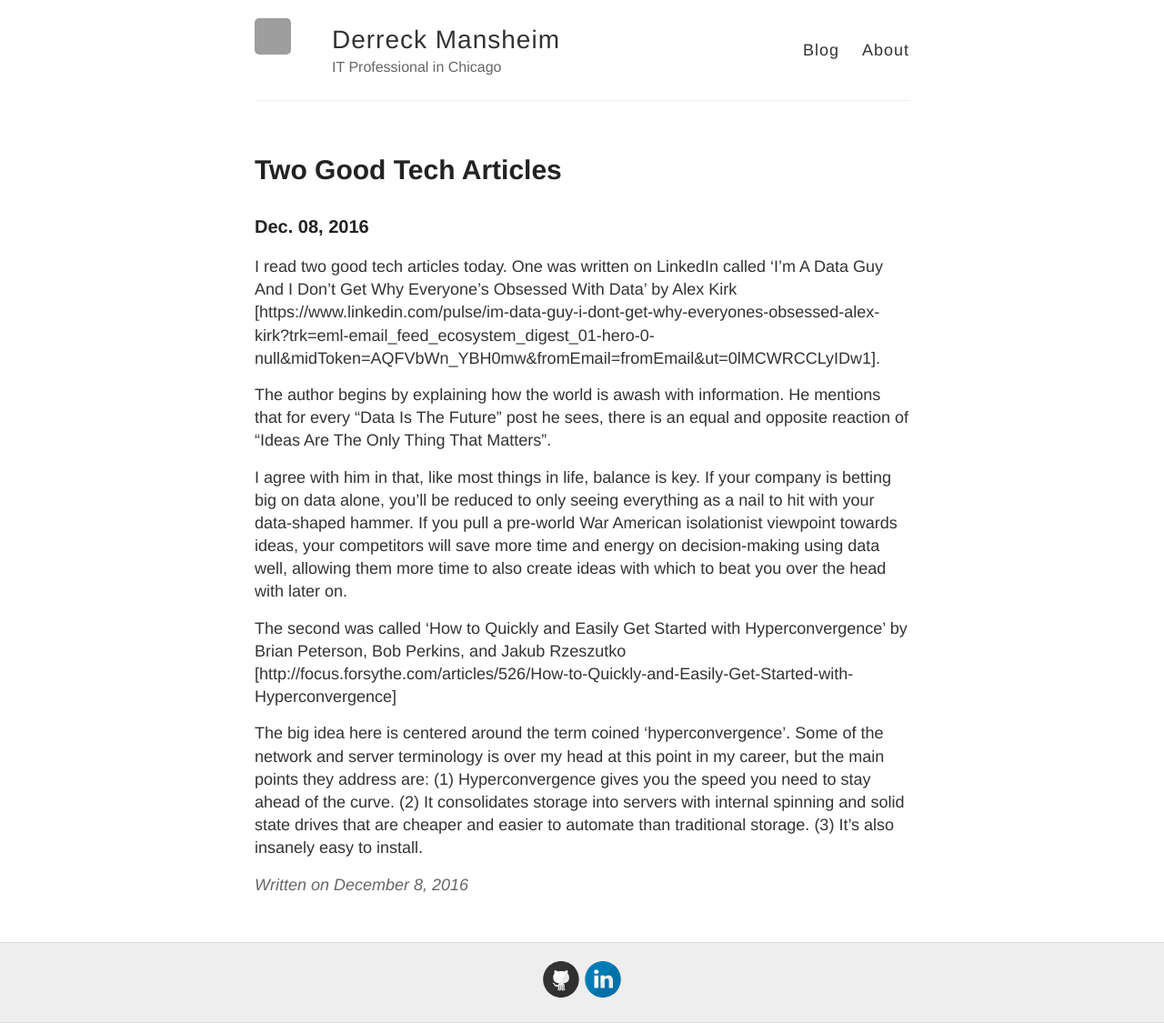
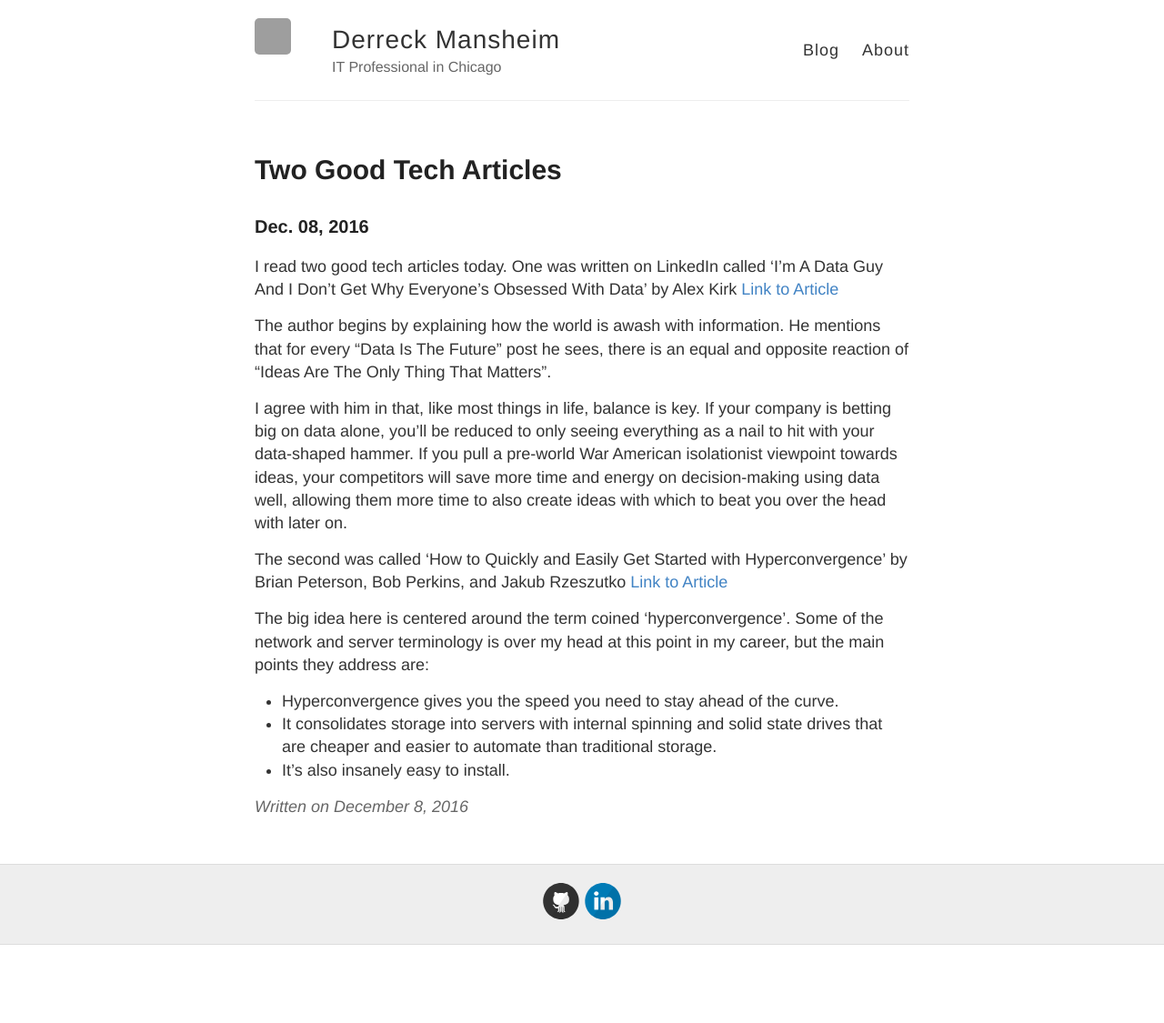
Before and after one commit to DerreckM/DerreckM.github.io, a Jekyll site: the page built from _posts/2016-12-08-Two-Good-Tech-Articles.md, in a window 1280 px wide. Shown: the whole page at 91% size. Built offline with Jekyll 4.4.1, drawn with Linux system fonts in a browser that asks for light colours; our own code applies the rules of GitHub Pages for plain Markdown files; after the commit the page ends 1039 px from its top, so only the background shows below that; grey boxes are pictures that could not be loaded.

Commit message:
modified new post 12-08-2016

```diff
--- a/_posts/2016-12-08-Two-Good-Tech-Articles.md
+++ b/_posts/2016-12-08-Two-Good-Tech-Articles.md
@@ -1,7 +1,7 @@
 ### Dec. 08, 2016
 
 I read two good tech articles today.  One was written on LinkedIn called 'I'm A Data Guy And I Don't Get Why Everyone's Obsessed With Data' by
-Alex Kirk [https://www.linkedin.com/pulse/im-data-guy-i-dont-get-why-everyones-obsessed-alex-kirk?trk=eml-email_feed_ecosystem_digest_01-hero-0-null&midToken=AQFVbWn_YBH0mw&fromEmail=fromEmail&ut=0lMCWRCCLyIDw1].
+Alex Kirk [Link to Article](https://www.linkedin.com/pulse/im-data-guy-i-dont-get-why-everyones-obsessed-alex-kirk?trk=eml-email_feed_ecosystem_digest_01-hero-0-null&midToken=AQFVbWn_YBH0mw&fromEmail=fromEmail&ut=0lMCWRCCLyIDw1)
 
 The author begins by explaining how the world is awash with information.  He mentions that for every "Data Is The Future" post he sees,
 there is an equal and opposite reaction of "Ideas Are The Only Thing That Matters".
@@ -12,9 +12,10 @@ towards ideas, your competitors will save more time and energy on decision-makin
 ideas with which to beat you over the head with later on.
 
 The second was called 'How to Quickly and Easily Get Started with Hyperconvergence' by Brian Peterson, Bob Perkins, and Jakub Rzeszutko
-[http://focus.forsythe.com/articles/526/How-to-Quickly-and-Easily-Get-Started-with-Hyperconvergence]
+[Link to Article](http://focus.forsythe.com/articles/526/How-to-Quickly-and-Easily-Get-Started-with-Hyperconvergence)
 
 The big idea here is centered around the term coined 'hyperconvergence'.  Some of the network and server terminology is over my head at this
-point in my career, but the main points they address are: (1) Hyperconvergence gives you the speed you need to stay ahead of the curve.
-(2) It consolidates storage into servers with internal spinning and solid state drives that are cheaper and easier to automate than traditional storage.
-(3) It’s also insanely easy to install.
+point in my career, but the main points they address are:
+  * Hyperconvergence gives you the speed you need to stay ahead of the curve.
+  * It consolidates storage into servers with internal spinning and solid state drives that are cheaper and easier to automate than traditional storage.
+  * It’s also insanely easy to install.
```
